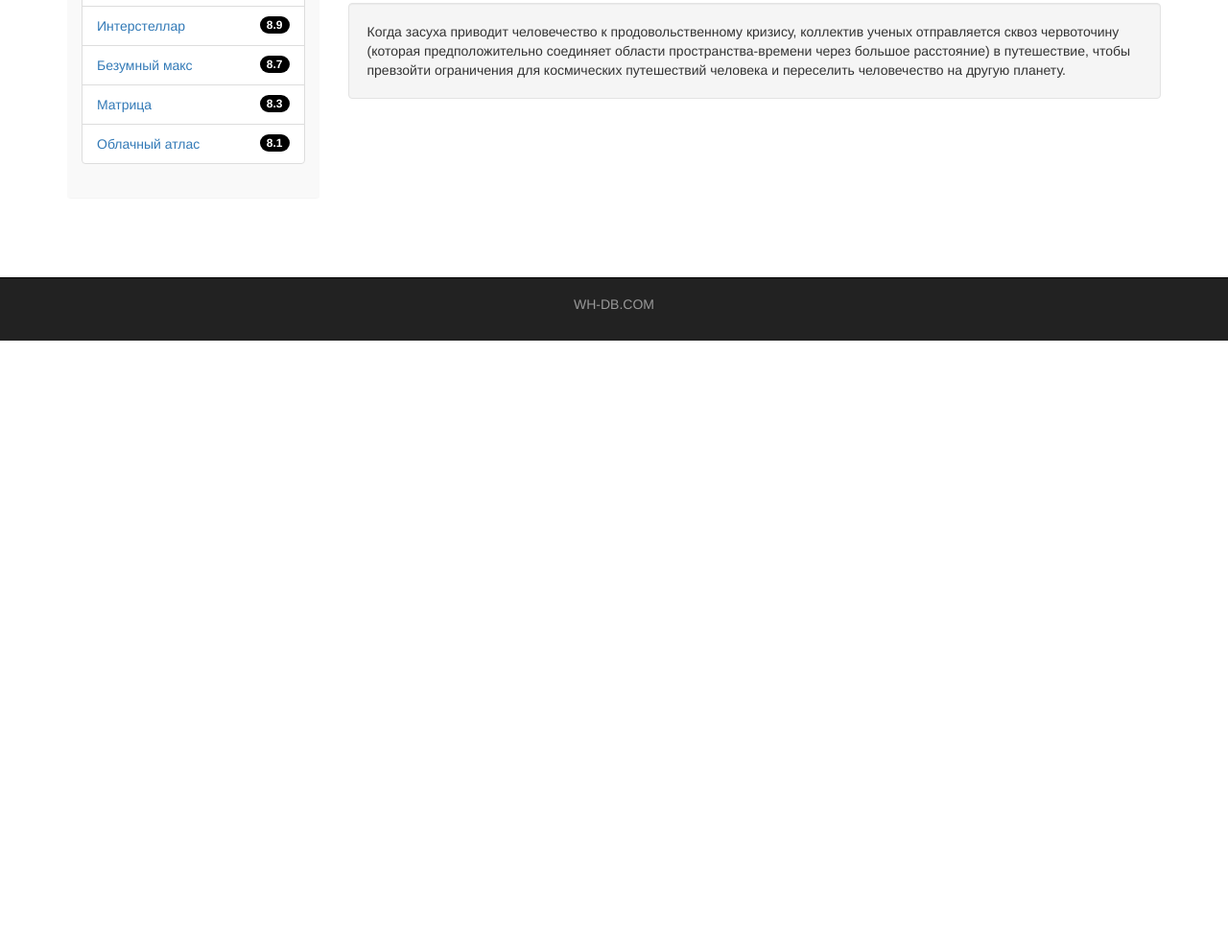
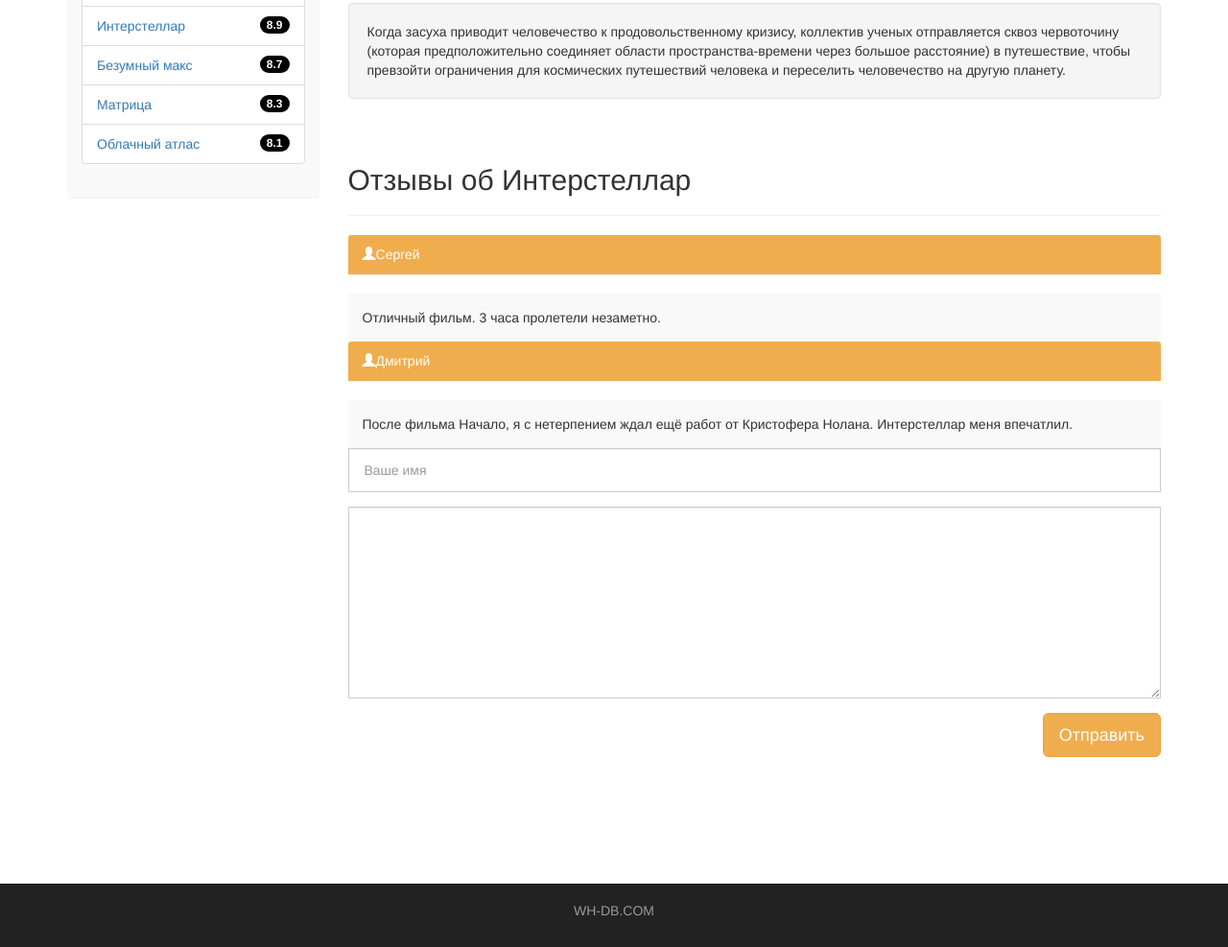
Before and after one commit to SergeiPresnyakov/KinoMonstr-Bootstrap, a plain HTML site: page show.html in a window 1280 px wide. Shown: the part 972-1959 px from the top of the page at 96% size. Before the commit the page ends 1327 px from the top, so only its background shows below. Drawn offline with nearby package versions, Linux system fonts and the light colour scheme.

Commit message:
add feedback section

```diff
--- a/assets/css/style.css
+++ b/assets/css/style.css
@@ -133,6 +133,10 @@
     margin-right: 3%;
 }
 
+textarea.form-control {
+    height: 200px;
+}
+
 footer {
     color: #666;
     background-color: #222;
--- a/show.html
+++ b/show.html
@@ -94,8 +94,34 @@
                   Когда засуха приводит человечество к продовольственному кризису, коллектив ученых отправляется сквоз червоточину (которая предположительно соединяет области пространства-времени через большое расстояние) в путешествие, чтобы превзойти ограничения для космических путешествий человека и переселить человечество на другую планету.
                 </div>
                 <div class="margin-8"></div>
+
+                <h2>Отзывы об Интерстеллар</h2>
+                <hr>
+
+                <div class="panel panel-info">
+                    <div class="panel-heading"><i class="glyphicon glyphicon-user"></i><span>Сергей</span></div>
+                </div>
+                <div class="panel-body">
+                    Отличный фильм. 3 часа пролетели незаметно.
+                </div>
+
+                <div class="panel panel-info">
+                    <div class="panel-heading"><i class="glyphicon glyphicon-user"></i><span>Дмитрий</span></div>
+                </div>
+                <div class="panel-body">
+                    После фильма Начало, я с нетерпением ждал ещё работ от Кристофера Нолана. Интерстеллар меня впечатлил.
+                </div>
+                <form>
+                    <div class="form-group">
+                        <input type="text" placeholder="Ваше имя" class="form-control input-lg">
+                    </div>
+                    <div class="form-group">
+                        <textarea class="form-control"></textarea>
+                    </div>
+                    <button class="btn btn-lg btn-warning pull-right">Отправить</button>
+                </form>
+                <div class="margin-8 clear"></div>
             </div>
-
 
 
 
```
